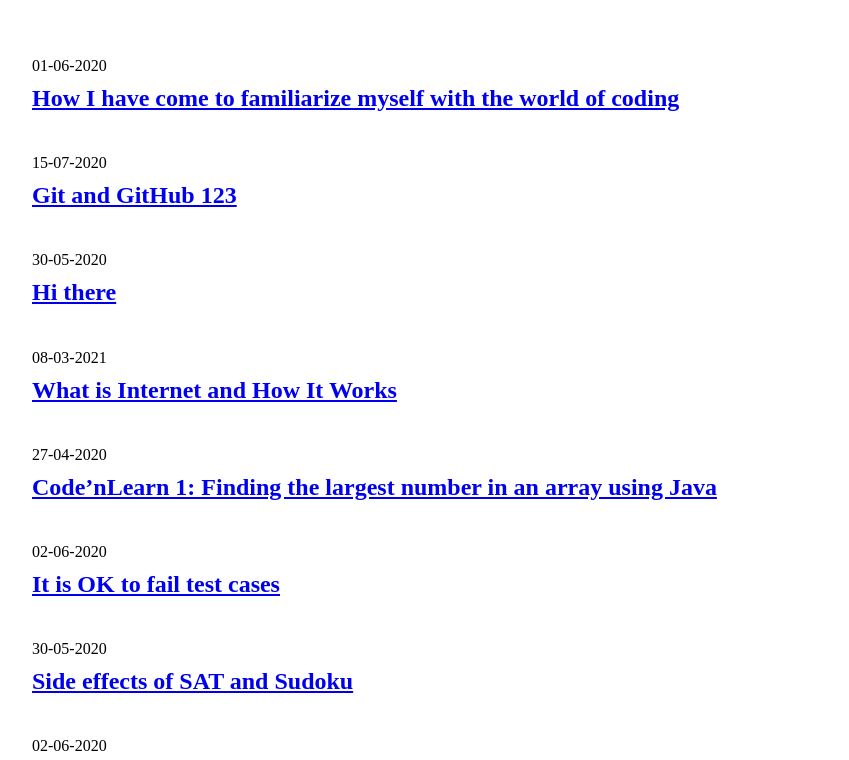
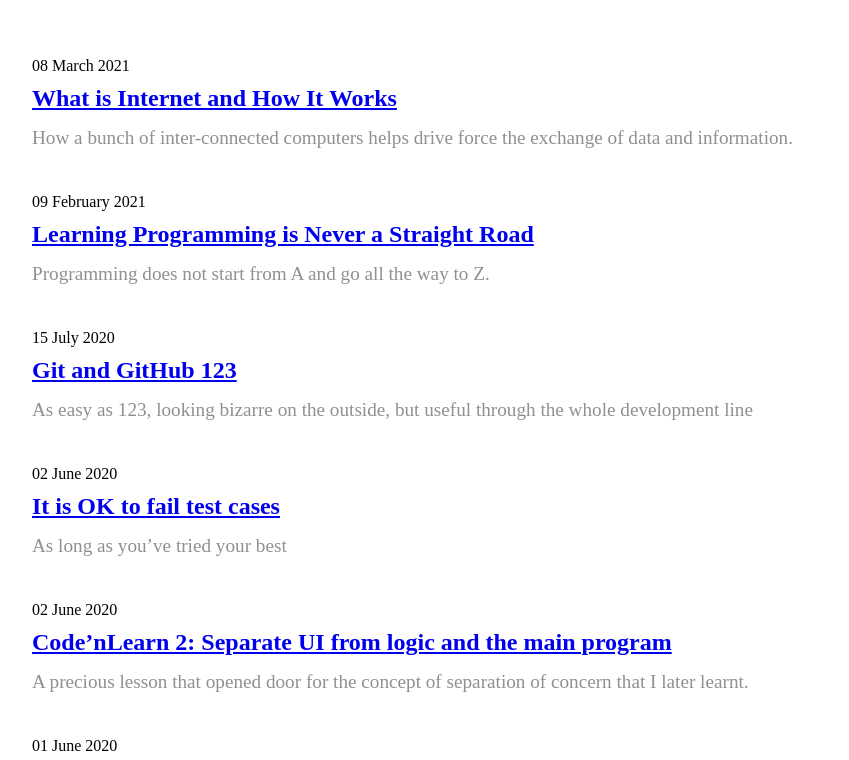
Before and after one commit to leannedo/the-right-brain-dev, a Gatsby site: page /blog in a window 1280 px wide. Shown: the part 192-952 px from the top of the page, without its empty margins (208-1057 px from the left). Built offline with nearby package versions, Linux system fonts and the light colour scheme; Gatsby itself is replaced by a stand-in of ours.

Commit message:
add description and sort blogs by date

```diff
--- a/src/components/BlogSection/blog.js
+++ b/src/components/BlogSection/blog.js
@@ -6,12 +6,13 @@ import Head from "../head"
 const BlogSection = () => {
   const data = useStaticQuery(graphql`
     query {
-      allMarkdownRemark {
+      allMarkdownRemark (sort: { fields: [frontmatter___date], order: DESC }) {
         edges {
           node {
             frontmatter {
               title
-              date
+              date (formatString: "DD MMMM YYYY")
+              description
             }
             fields {
               slug
@@ -36,7 +37,7 @@ const BlogSection = () => {
           <li key={post.node.frontmatter.title} className="post">
             <p style={{ marginBottom: '0.5rem' }}>{post.node.frontmatter.date}</p>
             <Link to={`/${post.node.fields.slug}`} className="post-title hover-text">{post.node.frontmatter.title}</Link>
-            {/*<p style={{ marginTop: '0.5rem' }}>Read more</p>*/}
+            <p className="description">{post.node.frontmatter.description}</p>
           </li>
         ))}
       </ol>
--- a/src/components/BlogSection/blog.scss
+++ b/src/components/BlogSection/blog.scss
@@ -19,6 +19,13 @@
   line-height: 1.3;
 }
 
+.description {
+  color: #909090;
+  font-size: 1.2rem;
+  margin-top: 10px;
+  line-height: 1.5;
+}
+
 @media only screen and (max-device-width: 480px) {
   .page-title {
     margin: 0;
--- a/src/posts/familiarize-myself-with-coding-post/familiarize-myself-with-coding.md
+++ b/src/posts/familiarize-myself-with-coding-post/familiarize-myself-with-coding.md
@@ -1,6 +1,7 @@
 ---
 title: 'How I have come to familiarize myself with the world of coding'
-date: '01-06-2020'
+date: '2020-06-01'
+description: 'The journey of defining the second half of myself - the part that is always curious with how and why something works.'
 ---
 (or in other words) Pay tribute to the SAT and the JAVA language
 
--- a/src/posts/git-github-post/git-and-github.md
+++ b/src/posts/git-github-post/git-and-github.md
@@ -1,6 +1,7 @@
 ---
 title: 'Git and GitHub 123'
-date: '15-07-2020'
+date: '2020-07-15'
+description: 'As easy as 123, looking bizarre on the outside, but useful through the whole development line '
 ---
 Working as a developer is to befriend yourself with a horizon of concepts such as version control system, pushing to GitHub, git repos, pull requests, and so on. And to me they were not very easy to understand, and everytime I was asked to push my project to GitHub or create a new branch for the current work I was liked 'whaaaa are you talking about ??'
 
--- a/src/posts/hi-there-post/hi-there.md
+++ b/src/posts/hi-there-post/hi-there.md
@@ -1,6 +1,7 @@
 ---
-title: 'Hi there'
-date: '30-05-2020'
+title: 'Learn to code by storytelling'
+date: '2020-05-30'
+description: 'A storyteller, tells her way into coding'
 ---
 
 Thank you for clicking to this post and, at the same time, get to know my corner. This is the place where I record my journey to programming as a right-brained person, a journey to explore the second half of myself.
@@ -15,7 +16,7 @@ I guess we all know the stereotype that right-brained people might be a bit unsu
 
 I’ve experienced doubts and lack of confidence in myself due to the fact that I’m switching to code from a different background and sometimes be seen as not good enough, so I totally understand if you ever feel like rejected. That’s also a reason for me to set up this page: to share my stories in order for people who have similar situation as me to find a common voice and to say that “You’re not alone”.
 
-Currently I call myself “an outsider”, but I don’t want to be full of myself with that position. I’m trying to be in the circle, and I want to make myself qualified for this field, so that I don’t only have good stories to tell, but I also have the right skills to show.
+Currently, I call myself “an outsider”, but I don’t want to be full of myself with that position. I’m trying to be in the circle, and I want to make myself qualified for this field, so that I don’t only have good stories to tell, but I also have the right skills to show.
 
 I think that everyone will have a unique approach to coding, and so do I as a right-brained person, so I hope that you will like my sharings about technical knowledge, about tips to learn better, or any reflection I have for myself.
 
--- a/src/posts/internet-post/how-internet-works.md
+++ b/src/posts/internet-post/how-internet-works.md
@@ -1,6 +1,7 @@
 ---
 title: 'What is Internet and How It Works'
-date: '08-03-2021'
+date: '2021-03-08'
+description: 'How a bunch of inter-connected computers helps drive force the exchange of data and information.'
 ---
 
 ![Alt text here](./straightway.jpg)
@@ -19,11 +20,9 @@ And whenever we type a domain name like google.com to web browser, DNS or domain
 
 For example when you type github.com into the browser search bar.
 
-First, browser will use DNS like the phonebook to find the IP address of github.com
-  But it will have to search which web server is hosting github.com
+First, browser will use DNS like the phonebook to find the IP address of github.com. But it will have to search which web server is hosting github.com
 
-Next, browser will start reaching out to top-level domain like .org, .net, until it finds .com and from that make several queries to find the exact web server.
-  When found, it will open TCP connection to send HTTP request to find the website and display it to the screen.
+Next, browser will start reaching out to top-level domain like .org, .net, until it finds .com and from that make several queries to find the exact web server. When found, it will open TCP connection to send HTTP request to find the website and display it to the screen.
 
 Finally, browser has a rendering engine for displaying the content and an HTML parsing algorithm for parsing the resources. First it take HTML pages and generate the DOM tree. Then it will parse the assets (images, JS, CSS) to each node. When everything has been loaded to the browser window, the connection will be closed.
 
--- a/src/posts/largest-number-post/find-largest-number-array-java.md
+++ b/src/posts/largest-number-post/find-largest-number-array-java.md
@@ -1,6 +1,7 @@
 ---
 title: 'Code’nLearn 1: Finding the largest number in an array using Java'
-date: '27-04-2020'
+date: '2020-04-27'
+description: 'The very first technical post on the very first coding problem that I solved.'
 ---
 
 When I first started learning coding, this used to be the problem (to me) was unsolvable. Why? You might ask. It seems simple and fairly straightforward. Well, not very much with someone whose thinking is a bit convoluted like me. In my head, everything seems a little bit more complicated than it truly is, and that is one of the matters I have to tackle when I learn to code.
--- a/src/posts/ok-fail-post/ok-to-fail.md
+++ b/src/posts/ok-fail-post/ok-to-fail.md
@@ -1,8 +1,8 @@
 ---
 title: 'It is OK to fail test cases'
-date: '02-06-2020'
+date: '2020-06-02'
+description: 'As long as you’ve tried your best'
 ---
-As long as you’ve tried your best
 
 At first when my Java lessons was still simple, straightforward and consisted of all easy exercises, I felt overwhelmingly satisfied with myself whenever I returned a solution to the TMC server and received the announcement that my solution had passed all test cases. The green marks on my screen and the statement “All tests passed on the server” filled me with pride and content, the naive feeling of a child when it successfully solves the very first math problem in its entire life “1 plus 1 equals 2”.
 
--- a/src/posts/sat-and-sudoku-post/sat-and-sudoku-effect.md
+++ b/src/posts/sat-and-sudoku-post/sat-and-sudoku-effect.md
@@ -1,6 +1,7 @@
 ---
-title: 'Side effects of SAT and Sudoku'
-date: '30-05-2020'
+title: "'Side effects' of SAT and Sudoku"
+date: '2020-05-30'
+description: 'How I have trained myself to think faster with SAT and Sudoku.'
 ---
 Prior to learning for the SAT, I was quite a slow thinker.
 
@@ -12,9 +13,9 @@ Needless to say, I panicked because if I couldn’t tackle those simple math pro
 
 I started by learning the theory and formulation for each problem and forcing myself to really focus on each question to recognize the given inputs and by that drafting out the solution step by step. I even pushed it further by timing my work because anyway I would have to finish the whole MAT session in a limit amount of time (for anyone who doesn’t know, it’s 80 minutes for 58 questions and mind you, that’s tough!).
 
-At first I thought that I was too harsh on myself, but the end result came out fantastic.
+At first, I thought that I was too harsh on myself, but the end result came out fantastic.
 
-Everyday I found myself thinking a bit clearer, faster, sharper, and more logical, like I could just scan the question and immediately cross out the incorrect choices, leaving behind the more possible ones and quickly test them to find the most correct answer, then move on and repeat the process. Someday I could even solve 30 questions in 20 minutes or less.
+Everyday, I found myself thinking a bit clearer, faster, sharper, and more logical, like I could just scan the question and immediately cross out the incorrect choices, leaving behind the more possible ones and quickly test them to find the most correct answer, then move on and repeat the process. Someday I could even solve 30 questions in 20 minutes or less.
 
 This has helped me a lot now I’m learning coding as I can already draw in my mind the solution for each coding challenge right after reading the requirements. Also, learning to solve a problem step by step is extremely useful because it helps me write better code, knowing which methods to write first and from that develop the program. This has confirmed that brain is actually a muscle, and the more you practice it, the stronger and sharper it becomes.
 
--- a/src/posts/separate-logic-UI-post/Java-separation-of-concern.md
+++ b/src/posts/separate-logic-UI-post/Java-separation-of-concern.md
@@ -1,6 +1,7 @@
 ---
 title: 'Code’nLearn 2: Separate UI from logic and the main program'
-date: '02-06-2020'
+date: '2020-06-02'
+description: 'A precious lesson that opened door for the concept of separation of concern that I later learnt.'
 ---
 There are three crucial parts of a Java program: main, the user interface, and the program logic.
 
--- a/src/posts/straightway-post/no-straight-road-learning-programming.md
+++ b/src/posts/straightway-post/no-straight-road-learning-programming.md
@@ -1,6 +1,7 @@
 ---
 title: 'Learning Programming is Never a Straight Road'
-date: '09-02-2021'
+date: '2021-02-09'
+description: "Programming does not start from A and go all the way to Z."
 ---
 
 Disclaimer: This article won't discuss the property of a road (as straight is sometimes envisaged to being flat and smooth), but only the shape of it.
--- a/src/posts/sushi-post/sushi.md
+++ /dev/null
@@ -1,8 +0,0 @@
----
-title: 'Sushi for dummy'
-date: '09-03-2021'
----
-### Ingredients
-1. Salmon
-2. Shrimp
-3. Egg
--- a/src/styles/index.scss
+++ b/src/styles/index.scss
@@ -29,7 +29,7 @@ body {
 
 .hover-text {
   text-decoration: none;
-  border-bottom: 6px none #a5e5b0;
+  padding-bottom: 1px;
   box-shadow: inset 0 -3px 0 0 #a5e5b0;
   -webkit-transition: all 525ms cubic-bezier(0,.547,.135,.997);
   transition: all 525ms cubic-bezier(0,.547,.135,.997);
--- a/src/template/post.js
+++ b/src/template/post.js
@@ -22,7 +22,7 @@ export const query = graphql`
     markdownRemark(fields: { slug: { eq: $slug } }) {
       frontmatter {
         title
-        date
+        date (formatString: "DD MMMM YYYY")
       }
       htmlAst
     }
```
